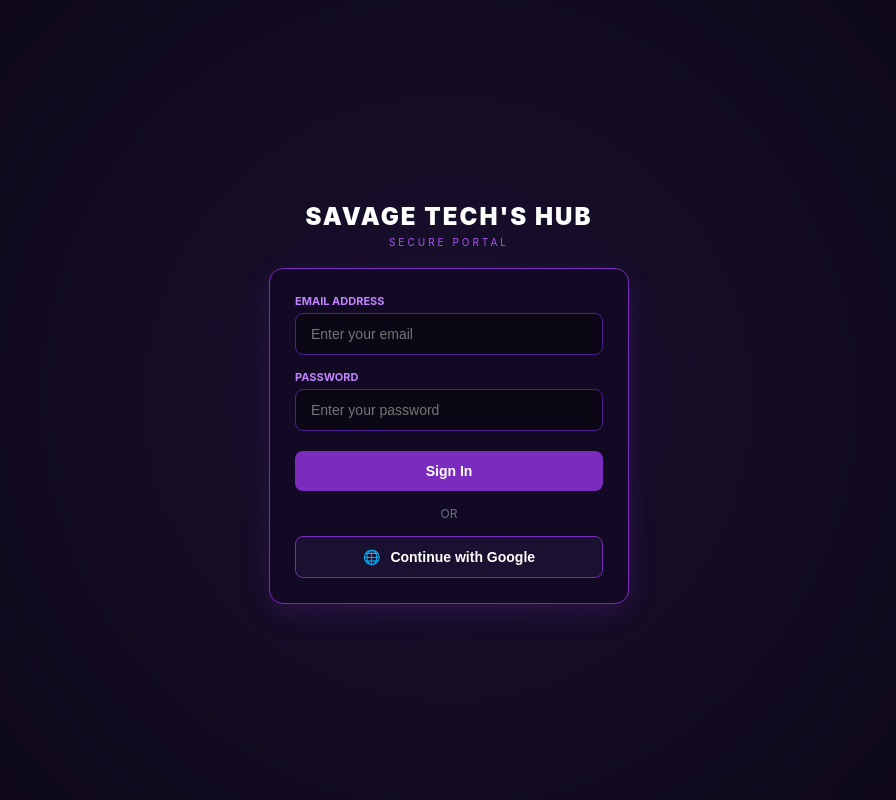
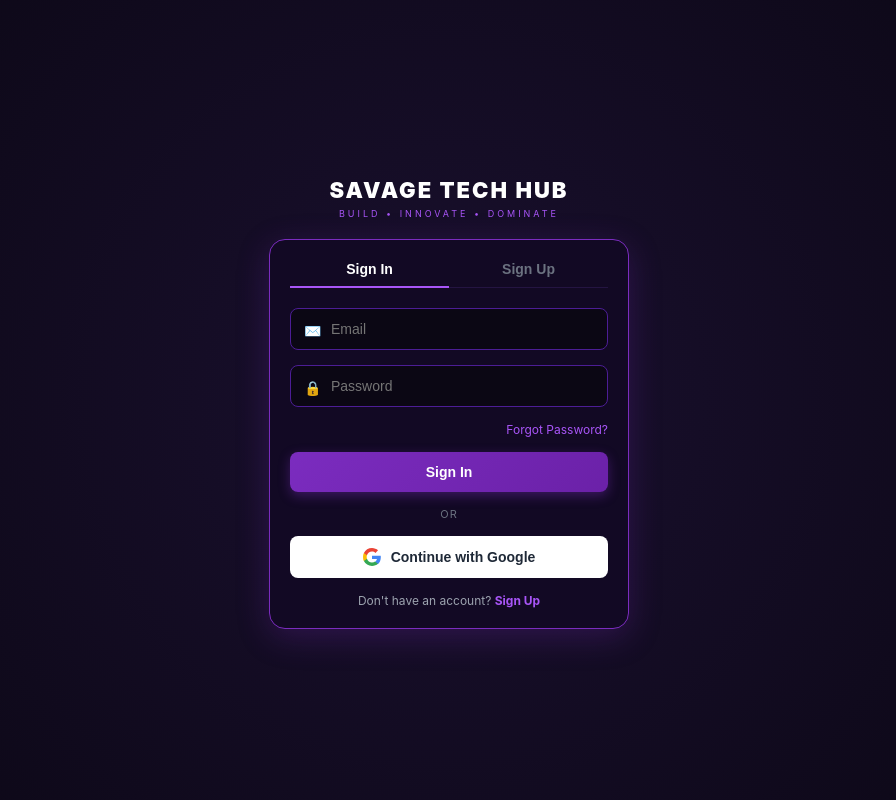
Before and after one commit to ramantswanamukhethwa16-crypto/savagetechs-hub, a Flask app: page / in a window 1280 px wide. Shown: the whole page, without its empty margins (191-1087 px from the left). Run offline with Flask 3, Linux system fonts and the light colour scheme; some libraries are stand-ins or nearby versions.

Commit message:
Match login layout precisely with styling and functional google auth

```diff
--- a/templates/login.html
+++ b/templates/login.html
@@ -15,7 +15,7 @@
             flex-direction: column;
             justify-content: center;
             align-items: center;
-            height: 100vh;
+            min-height: 100vh;
             margin: 0;
             padding: 20px;
         }
@@ -24,14 +24,14 @@
             margin-bottom: 20px;
         }
         .logo-title {
-            font-size: 24px;
+            font-size: 22px;
             font-weight: 900;
             letter-spacing: 2px;
             color: #ffffff;
             margin: 5px 0;
         }
         .logo-sub {
-            font-size: 10px;
+            font-size: 9px;
             letter-spacing: 3px;
             color: #a855f7;
             text-transform: uppercase;
@@ -39,26 +39,52 @@
         .auth-card {
             background: #120924;
             border: 1px solid #7b2cbf;
-            padding: 25px;
-            border-radius: 14px;
+            padding: 20px;
+            border-radius: 16px;
             width: 100%;
             max-width: 360px;
-            box-shadow: 0 8px 24px rgba(123, 44, 191, 0.2);
+            box-shadow: 0 8px 32px rgba(123, 44, 191, 0.25);
+        }
+        .tabs {
+            display: flex;
+            justify-content: space-around;
+            margin-bottom: 20px;
+            border-bottom: 1px solid #241442;
+            position: relative;
+        }
+        .tab {
+            flex: 1;
+            text-align: center;
+            padding-bottom: 10px;
+            font-size: 14px;
+            font-weight: bold;
+            color: #6b7280;
+            cursor: pointer;
+            background: none;
+            border: none;
+        }
+        .tab.active {
+            color: #ffffff;
+        }
+        .tab-indicator {
+            position: absolute;
+            bottom: -1px;
+            left: 0;
+            width: 50%;
+            height: 2px;
+            background: #a855f7;
+            transition: transform 0.3s ease;
+        }
+        .tab.active:nth-child(2) ~ .tab-indicator {
+            transform: translateX(100%);
         }
         .input-group {
             margin-bottom: 15px;
-        }
-        .input-group label {
-            display: block;
-            font-size: 11px;
-            color: #c084fc;
-            margin-bottom: 5px;
-            text-transform: uppercase;
-            font-weight: bold;
+            position: relative;
         }
         .input-field {
             width: 100%;
-            padding: 12px 15px;
+            padding: 12px 15px 12px 40px;
             background: #0b0714;
             border: 1px solid #4c1d95;
             color: white;
@@ -69,33 +95,45 @@
         .input-field:focus {
             border-color: #a855f7;
         }
+        .input-icon {
+            position: absolute;
+            left: 14px;
+            top: 14px;
+            color: #9ca3af;
+            font-size: 14px;
+        }
+        .forgot-pass {
+            text-align: right;
+            font-size: 12px;
+            color: #a855f7;
+            margin-bottom: 15px;
+            cursor: pointer;
+        }
         .btn-primary {
             width: 100%;
             padding: 12px;
-            background: #7b2cbf;
+            background: linear-gradient(135deg, #7b2cbf 0%, #6b21a8 100%);
             color: white;
             border: none;
             border-radius: 8px;
             font-size: 14px;
             font-weight: bold;
             cursor: pointer;
-            margin-top: 5px;
-        }
-        .btn-primary:active {
-            background: #6b21a8;
+            box-shadow: 0 4px 12px rgba(123, 44, 191, 0.4);
         }
         .divider {
             text-align: center;
             margin: 15px 0;
             color: #6b7280;
-            font-size: 12px;
+            font-size: 11px;
+            letter-spacing: 1px;
         }
         .btn-google {
             width: 100%;
             padding: 12px;
-            background: #1a102f;
-            color: white;
-            border: 1px solid #7b2cbf;
+            background: #ffffff;
+            color: #1f2937;
+            border: none;
             border-radius: 8px;
             font-size: 14px;
             font-weight: bold;
@@ -105,34 +143,74 @@
             justify-content: center;
             gap: 10px;
         }
+        .footer-text {
+            text-align: center;
+            margin-top: 15px;
+            font-size: 12px;
+            color: #9ca3af;
+        }
+        .footer-text span {
+            color: #a855f7;
+            cursor: pointer;
+            font-weight: bold;
+        }
     </style>
 </head>
 <body>
 
     <div class="logo-container">
-        <div class="logo-title">SAVAGE TECH'S HUB</div>
-        <div class="logo-sub">Secure Portal</div>
+        <div class="logo-title">SAVAGE TECH HUB</div>
+        <div class="logo-sub">BUILD • INNOVATE • DOMINATE</div>
     </div>
 
     <div class="auth-card">
-        <div class="input-group">
-            <label>Email Address</label>
-            <input type="email" id="email" class="input-field" placeholder="Enter your email">
+        <div class="tabs">
+            <button class="tab active" onclick="switchTab('signin')">Sign In</button>
+            <button class="tab" onclick="switchTab('signup')">Sign Up</button>
+            <div class="tab-indicator" id="tabIndicator"></div>
         </div>
 
         <div class="input-group">
-            <label>Password</label>
-            <input type="password" id="password" class="input-field" placeholder="Enter your password">
+            <span class="input-icon">✉️</span>
+            <input type="email" id="email" class="input-field" placeholder="Email">
         </div>
 
-        <button class="btn-primary" onclick="alert('Manual sign-in ready')">Sign In</button>
+        <div class="input-group">
+            <span class="input-icon">🔒</span>
+            <input type="password" id="password" class="input-field" placeholder="Password">
+        </div>
+
+        <div class="forgot-pass" onclick="alert('Password reset requested')">Forgot Password?</div>
+
+        <button class="btn-primary" onclick="alert('Signing in...')">Sign In</button>
 
         <div class="divider">OR</div>
 
         <button id="googleLoginBtn" class="btn-google">
-            <span>🌐</span> Continue with Google
+            <svg width="18" height="18" viewBox="0 0 24 24"><path fill="#4285F4" d="M23.745 12.27c0-.7-.06-1.4-.19-2.07H12v4.51h6.6c-.29 1.52-1.14 2.82-2.4 3.68v3.05h3.88c2.27-2.09 3.66-5.17 3.66-9.17z"/><path fill="#34A853" d="M12 24c3.24 0 5.95-1.08 7.93-2.91l-3.88-3.05c-1.08.72-2.45 1.16-4.05 1.16-3.13 0-5.78-2.11-6.73-4.96H1.18v3.14C3.15 21.32 7.23 24 12 24z"/><path fill="#FBBC05" d="M5.27 14.24c-.25-.72-.38-1.49-.38-2.24s.13-1.52.38-2.24V6.62H1.18C.43 8.13 0 9.83 0 12s.43 3.87 1.18 5.38l4.09-3.14z"/><path fill="#EA4335" d="M12 4.75c1.77 0 3.35.61 4.6 1.8l3.42-3.42C17.95 1.19 15.24 0 12 0 7.23 0 3.15 2.68 1.18 6.62l4.09 3.14c.95-2.85 3.6-4.96 6.73-4.96z"/></svg>
+            Continue with Google
         </button>
+
+        <div class="footer-text">
+            Don't have an account? <span onclick="switchTab('signup')">Sign Up</span>
+        </div>
     </div>
+
+    <script>
+        function switchTab(tab) {
+            const tabs = document.querySelectorAll('.tab');
+            const indicator = document.getElementById('tabIndicator');
+            if(tab === 'signin') {
+                tabs[0].classList.add('active');
+                tabs[1].classList.remove('active');
+                indicator.style.transform = 'translateX(0%)';
+            } else {
+                tabs[1].classList.add('active');
+                tabs[0].classList.remove('active');
+                indicator.style.transform = 'translateX(100%)';
+            }
+        }
+    </script>
 
     <script type="module">
         import { initializeApp } from "https://www.gstatic.com/firebasejs/10.7.1/firebase-app.js";
@@ -154,7 +232,7 @@
             if (googleBtn) {
                 googleBtn.addEventListener('click', async () => {
                     try {
-                        const result = await signInWithPopup(auth, provider);
+                        await signInWithPopup(auth, provider);
                         window.location.href = '/home';
                     } catch (error) {
                         console.error("Google Sign-In Error:", error);
```
